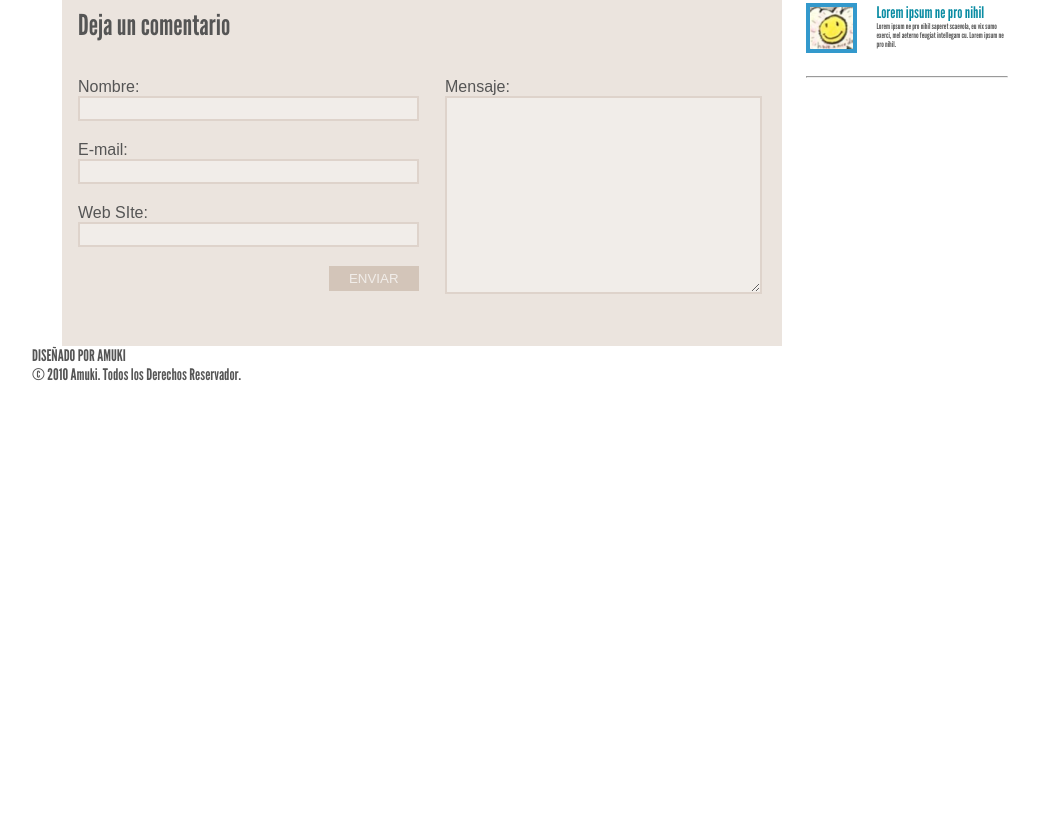
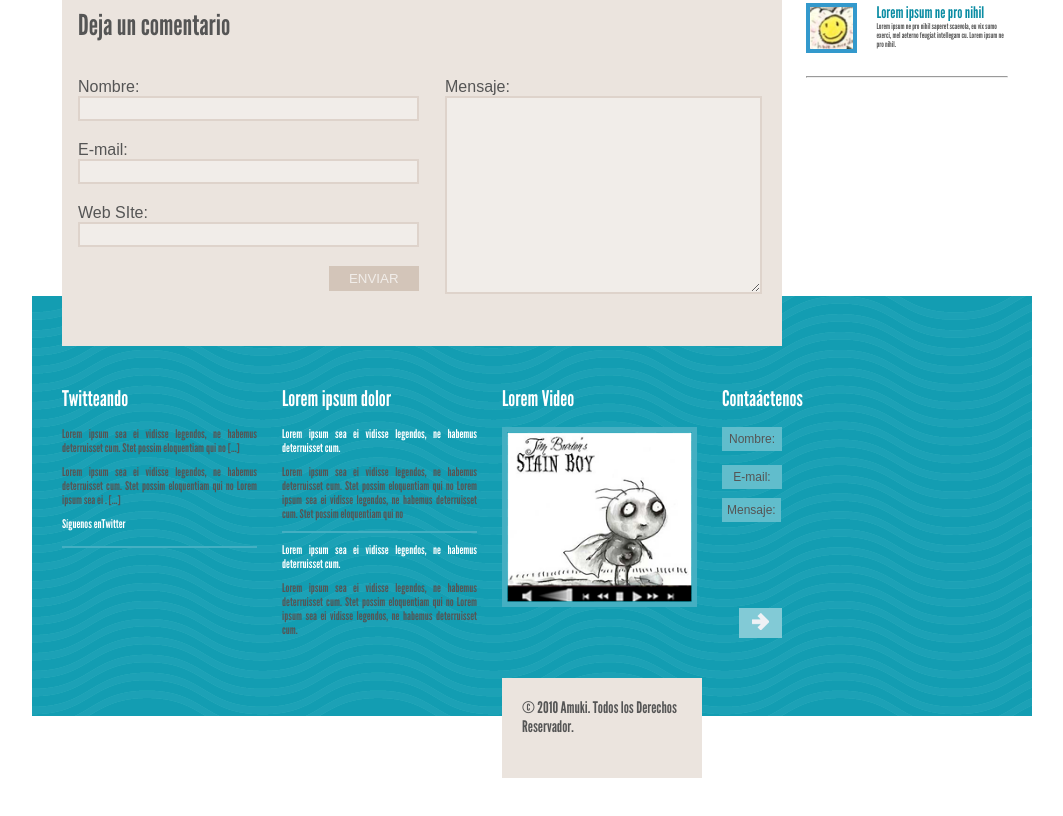
Before and after one commit to andreydvua/iStep, a plain HTML site: page pt1/index.html in a window 1280 px wide. Shown: the part 1115-1931 px from the top of the page, without its empty margins (108-1171 px from the left). Before the commit the page ends 1499 px from the top, so only its background shows below. Drawn offline with Linux system fonts and the light colour scheme.

Commit message:
Add footer

```diff
--- a/pt1/css/style.css
+++ b/pt1/css/style.css
@@ -231,7 +231,7 @@ section#coments {
 }
 /* ....................... Style FORM comentario ....................... */
 #container form {
-        padding: 1em 1em 3em;
+    padding: 1em 1em 3em;
     border-top: 2px ridge #fff;
     background-color: #ebe4de;
 }
@@ -323,3 +323,90 @@ section.recNoticias_t {
 .cell_title p {
     font-size: .5em;
 }
+
+/* ....................... Style Footer ....................... */
+footer {
+    position: relative;
+    z-index: -1;
+    top: -50px;
+    left: 0;
+    width: 100%;
+    min-height: 420px;
+    background-color: #139db2;
+    background-image: url('../img/foot_texture_bg.png');
+}
+footer section div {
+    font-size: 12px;
+    display: inline-block;
+    width: 220px;
+    text-align: justify;
+    vertical-align: top;
+    color: #333;
+    padding-right: 25px;
+}
+footer section {
+    padding-top: 90px;
+    padding-left: 3%;
+    max-width: 1000px;
+    min-width: 768px;
+    display: table;
+    text-align: center;
+}
+footer section h2 {
+    color: #fff;
+    margin-bottom: 15px;
+}
+footer section p {
+    margin-bottom: 10px;
+}
+footer section p.text_white {
+    color: #fff;
+}
+#h_line_top {
+    border-top: 2px solid #44afc2;
+    padding-top: 10px;
+}
+#h_line_b {
+    border-bottom: 2px solid #44afc2;
+    padding-bottom: 15px;
+}
+#foot_video img {width: 100%;
+    border: 5px solid #44afc2;  /*-82cad6*/
+}
+#contact_form form label {
+    text-align: center;
+    vertical-align: top;
+    width: 60px;
+    padding: 5px;
+    background-color: #61bdcc;
+    font-size: 1em;
+    font-family: Arial, Helvetica, sans-serif;
+}
+#contact_form form input,  #contact_form form textarea {
+    opacity: 0;
+    box-sizing: content-box;
+    border: 2px solid #61bdcc;
+    width: 50%;
+    font-size: 1em;
+}
+#contact_form form button {
+    background-color: #82cad6;
+    color: #f1ede9;
+    padding: 5px 13px;
+    font-family: Arial, Helvetica, sans-serif;
+    border: none;
+    float: right;
+}
+
+
+
+#postfooter {
+    width: 200px;
+    height: 100px;
+    background-color: #ebe4de;
+    position: relative;
+    top: -88px;
+    left: 47%;
+    margin: 0;
+    padding: 20px 20px 50px;
+}
--- a/pt1/index.html
+++ b/pt1/index.html
@@ -102,7 +102,6 @@
                     <label for="comment">Mensaje:</label></br>
                     <textarea name="comment" rows="10"></textarea>
                 </div>
-
             </form>
         </div>
         <aside>
@@ -182,27 +181,50 @@
 
             </section>
         </aside>
-    </body>
         <footer>
             <section>
                 <div id="social">
-
+                    <h2>Twitteando</h2>
+                    <p>Lorem ipsum sea ei vidisse legendos, ne habemus deterruisset cum. Stet possim eloquentiam qui no  [...]</p>  <p>Lorem ipsum sea ei vidisse legendos, ne habemus deterruisset cum. Stet possim eloquentiam qui no  Lorem ipsum sea ei . [...]</p>
+                    <p id="h_line_b" class="text_white">Síguenos enTwitter</p>
                 </div>
                 <div id="some_text">
-
+                    <h2>Lorem ipsum dolor</h2>
+                    <p class="text_white">Lorem ipsum sea ei vidisse legendos, ne habemus deterruisset cum.</p>
+                    <p>Lorem ipsum sea ei vidisse legendos, ne habemus deterruisset cum. Stet possim eloquentiam qui no Lorem ipsum sea ei vidisse legendos, ne habemus deterruisset cum. Stet possim eloquentiam qui no</p>
+                    <p id="h_line_top" class="text_white">Lorem ipsum sea ei vidisse legendos, ne habemus deterruisset cum.</p>
+                    <p>Lorem ipsum sea ei vidisse legendos, ne habemus deterruisset cum. Stet possim eloquentiam qui no Lorem ipsum sea ei vidisse legendos, ne habemus deterruisset cum.</p>
                 </div>
                 <div id="foot_video">
-
+                    <h2>Lorem Video</h2>
+                        <img src="../img/foot_video.png" alt="video boo">
                 </div>
                 <div id="contact_form">
-                <form name="contact_back">
-
+                    <h2>Conta&#225;ctenos</h2>
+                    <form class="cont_table" name="contact_back">
+                        <p class="row">
+                            <label class="tCell" for="user_nombre">Nombre:</label>
+                                <input class="tCell" type="text" name="user_nombre">
+                        </p></br>
+                        <p class="row">
+                            <label class="tCell" for="user_e-mail">E-mail:</label>
+                                <input class="tCell" type="text" name="user_e-mail">
+                        </p></br>
+                        <p>
+                            <label for="comment">Mensaje:</label>
+                            <textarea name="comment" rows="4"></textarea>
+                        </p></br>
+                        <p class="row">
+                            <button type="submit">
+                                <img src="../img/FLECHA.png" alt="submit">
+                            </button>
+                        </p>
                     </form>
                 </div>
             </section>
+        </footer>
         <div id="postfooter">
-            <p>DISEN&#771;ADO POR AMUKI</p>
             <p>&copy 2010 Amuki. Todos los Derechos Reservador.</p>
         </div>
-</footer>
+    </body>
 </html>
```
Lines whose indentation alone changed are shown as unchanged.
